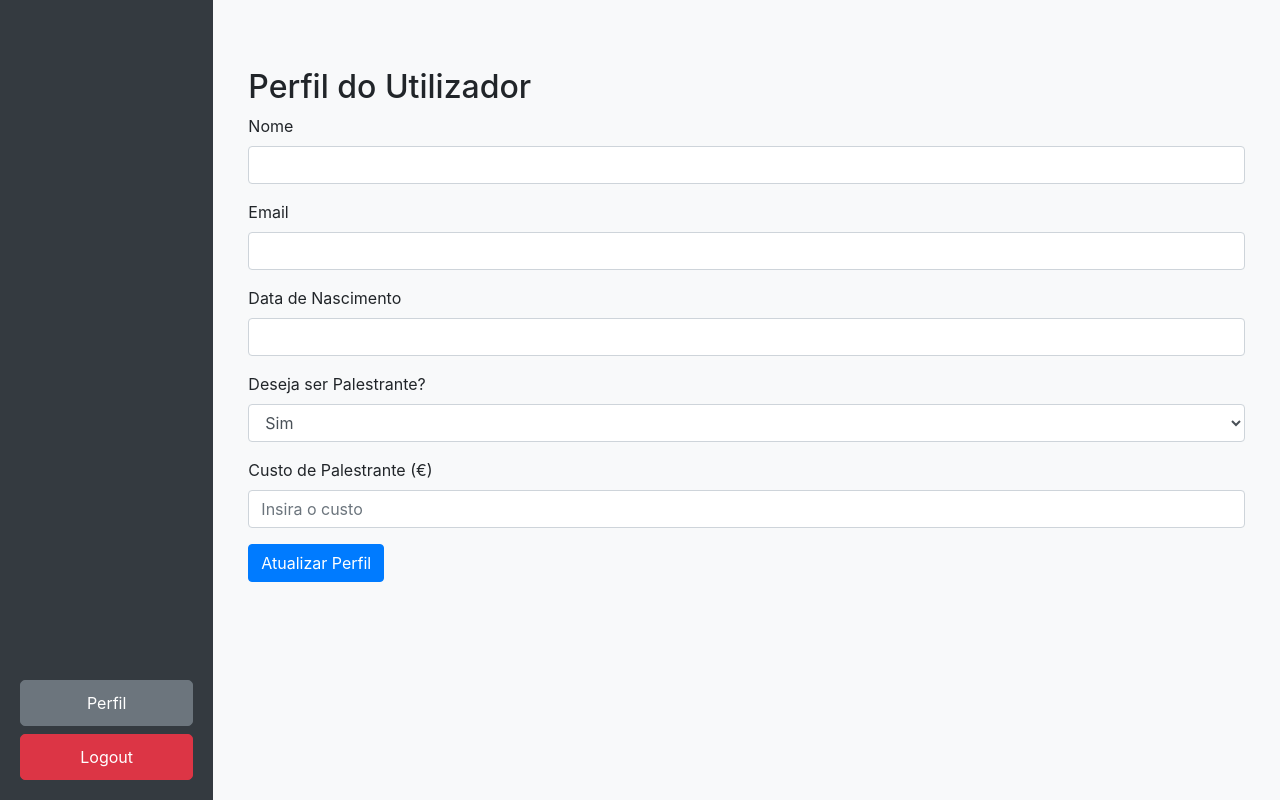
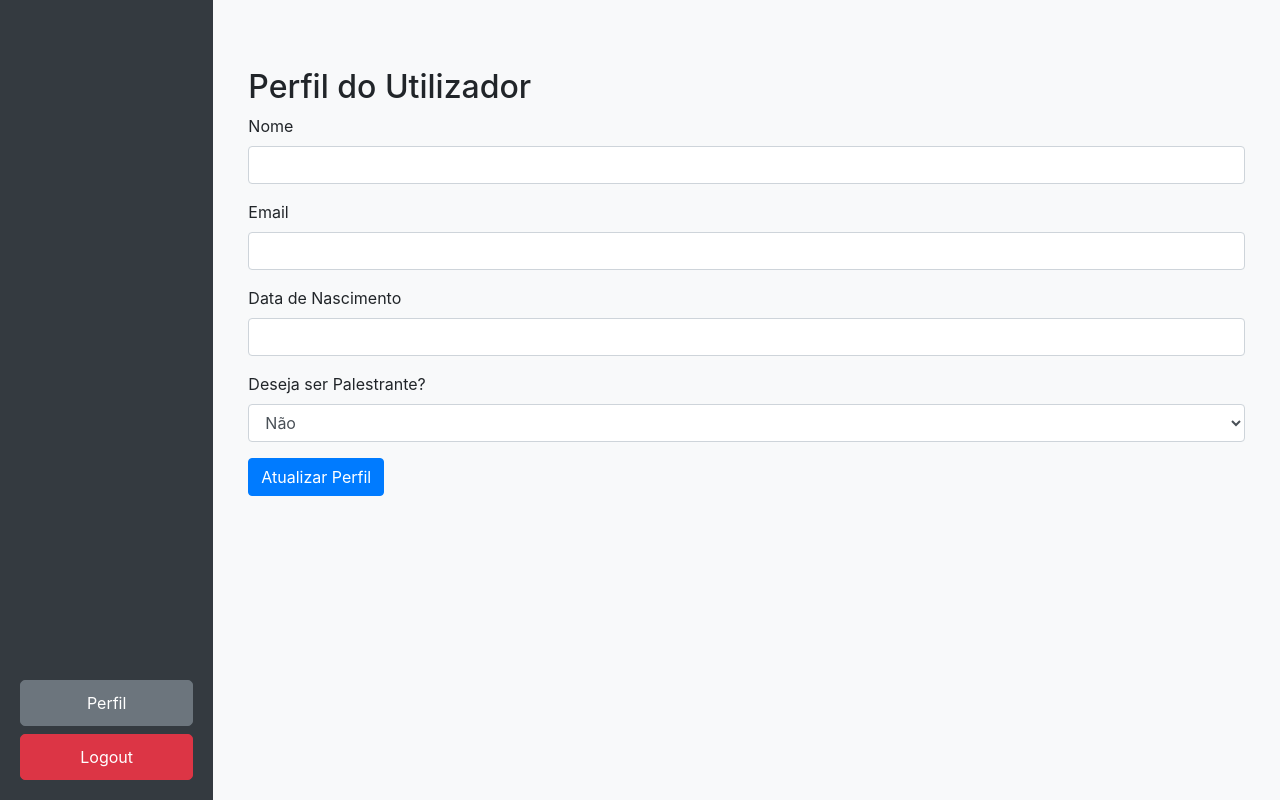
Before and after one commit to tugafirept/BD2-Projeto, a Django app: page /editProfile/ in a window 1280 px wide. Run offline with Django 4.2, Linux system fonts and the light colour scheme; some libraries are stand-ins or nearby versions.

Commit message:
editar perfil acabado e eliminados ids dos users e palestrantes

```diff
--- a/django/ProjetoMain/ProjetoApp/templates/edit_profile.html
+++ b/django/ProjetoMain/ProjetoApp/templates/edit_profile.html
@@ -25,17 +25,16 @@
             </div>
 
             {% if request.session.tipo != 'administrador' and request.session.tipo != 'empresa' %}
-                <!-- O campo não será exibido se o tipo for 'utilizador' ou 'palestrante' -->
                 <div class="form-group">
                     <label for="palestrante">Deseja ser Palestrante?</label>
                     <select id="palestrante" name="palestrante" class="form-control" onchange="toggleCustoPalestrante(this)">
-                        <option value="nao" {% if palestrante_data.0 == 0 %}selected{% endif %}>Não</option>
-                        <option value="sim" {% if palestrante_data.0 != 0 %}selected{% endif %}>Sim</option>
+                        <option value="nao" {% if palestrante_data and palestrante_data.0 == 0 %}selected{% endif %}>Não</option>
+                        <option value="sim" {% if palestrante_data and palestrante_data.0 != 0 %}selected{% endif %}>Sim</option>
                     </select>
                 </div>
 
                 <!-- Campo para o Custo do Palestrante (Exibe se 'palestrante' for 'sim') -->
-                <div id="custo_palestrante_group" class="form-group {% if palestrante_data.0 != 0 %}show{% else %}hide{% endif %}">
+                <div id="custo_palestrante_group" class="form-group {% if palestrante_data and palestrante_data.0 != 0 %}show{% else %}hide{% endif %}">
                     <label for="custo_palestrante">Custo de Palestrante (€)</label>
                     <input type="number" id="custo_palestrante" name="custo_palestrante" class="form-control"
                            value="{{ palestrante_data.0 }}" min="0" placeholder="Insira o custo">
@@ -57,5 +56,11 @@
                 custoGroup.style.display = "none";
             }
         }
+
+        // Inicializar a visibilidade do campo com base no valor inicial do select
+        document.addEventListener('DOMContentLoaded', function() {
+            var palestranteSelect = document.getElementById("palestrante");
+            toggleCustoPalestrante(palestranteSelect);  // Chama a função para mostrar/esconder o campo no carregamento da página
+        });
     </script>
 {% endblock %}
--- a/django/ProjetoMain/ProjetoApp/templates/speakers.html
+++ b/django/ProjetoMain/ProjetoApp/templates/speakers.html
@@ -6,7 +6,6 @@
     <table class="table table-striped">
         <thead>
             <tr>
-                <th>ID</th>
                 <th>Nome</th>
                 <th>Email</th>
                 <th>Data de Nascimento</th>
@@ -21,7 +20,6 @@
         <tbody>
             {% for user in users %}
             <tr>
-                <td>{{ user.0 }}</td> <!-- ID -->
                 <td>{{ user.1 }}</td> <!-- Nome -->
                 <td>{{ user.2 }}</td> <!-- Email -->
                 <td>{{ user.3 }}</td> <!-- Data de Nascimento -->
--- a/django/ProjetoMain/ProjetoApp/templates/users.html
+++ b/django/ProjetoMain/ProjetoApp/templates/users.html
@@ -5,7 +5,6 @@
     <table class="table table-striped">
         <thead>
             <tr>
-                <th>ID</th>
                 <th>Nome</th>
                 <th>Email</th>
                 <th>Data de Nascimento</th>
@@ -16,7 +15,6 @@
         <tbody>
             {% for user in users %}
             <tr>
-                <td>{{ user.0 }}</td> <!-- ID -->
                 <td>{{ user.1 }}</td> <!-- Nome -->
                 <td>{{ user.2 }}</td> <!-- Email -->
                 <td>{{ user.3 }}</td> <!-- Data de Nascimento -->
--- a/django/ProjetoMain/ProjetoApp/views.py
+++ b/django/ProjetoMain/ProjetoApp/views.py
@@ -8,6 +8,7 @@
 from django.contrib.auth import logout
 from django.http import JsonResponse
 import uuid
+from datetime import datetime
 
 def logout_view(request):
     logout(request)
@@ -422,7 +423,7 @@
 
     # Inicializa as variáveis que vamos passar para o template
     user_data = {}
-    palestrante_data = {}
+    palestrante_data = None
 
     if request.method == 'POST':
         nome = request.POST.get('nome')
@@ -431,23 +432,29 @@
         palestrante = request.POST.get('palestrante')
         custo_palestrante = request.POST.get('custo_palestrante')
 
+        try:
+            data_nascimento = datetime.strptime(data_nascimento, '%b. %d, %Y, midnight').strftime('%Y-%m-%d')
+        except ValueError:
+            pass
+
         # Atualiza os dados do utilizador
         with connections['default'].cursor() as cursor:
-            # Atualiza os dados do utilizador (nome, email, data de nascimento)
-            cursor.callproc('proc_update_utilizador', [user_id, nome, email, data_nascimento])
+            cursor.execute("CALL proc_update_utilizador(%s, %s, %s, %s)", [user_id, nome, email, data_nascimento])
 
             # Verifica se o utilizador se tornou palestrante ou deixou de ser
             if palestrante == 'sim':
-                # Se já for palestrante, atualiza o custo
                 if user_type == 'palestrante':
-                    cursor.callproc('proc_update_palestrante', [user_id, nome, email, data_nascimento, float(custo_palestrante)])
+                    cursor.execute("CALL proc_update_palestrante(%s, %s, %s, %s, %s)", [user_id, nome, email, data_nascimento, float(custo_palestrante)])
                 else:
-                    # Se não for palestrante, insere o utilizador na tabela de palestrantes
-                    cursor.callproc('insert_palestrante', [user_id, float(custo_palestrante) if custo_palestrante else 0])
+                    cursor.execute("CALL insert_palestrante(%s, %s)", [user_id, float(custo_palestrante) if custo_palestrante else 0])
 
             elif palestrante == 'nao' and user_type == 'palestrante':
-                # Se o utilizador está a deixar de ser palestrante, exclui da tabela Palestrantes
-                cursor.callproc('proc_delete_palestrante', [user_id])
+                cursor.execute("CALL proc_delete_palestrante(%s)", [user_id])
+
+        if palestrante == 'sim' and user_type != 'palestrante':
+            request.session['tipo'] = 'palestrante'
+        elif palestrante == 'nao' and user_type == 'palestrante':
+            request.session['tipo'] = 'utilizador'
 
         # Redireciona para o perfil após a atualização
         return redirect('edit_profile')
@@ -478,6 +485,7 @@
     }
 
     return render(request, 'edit_profile.html', context)
+
 
 
 def create_event_view(request):
```
